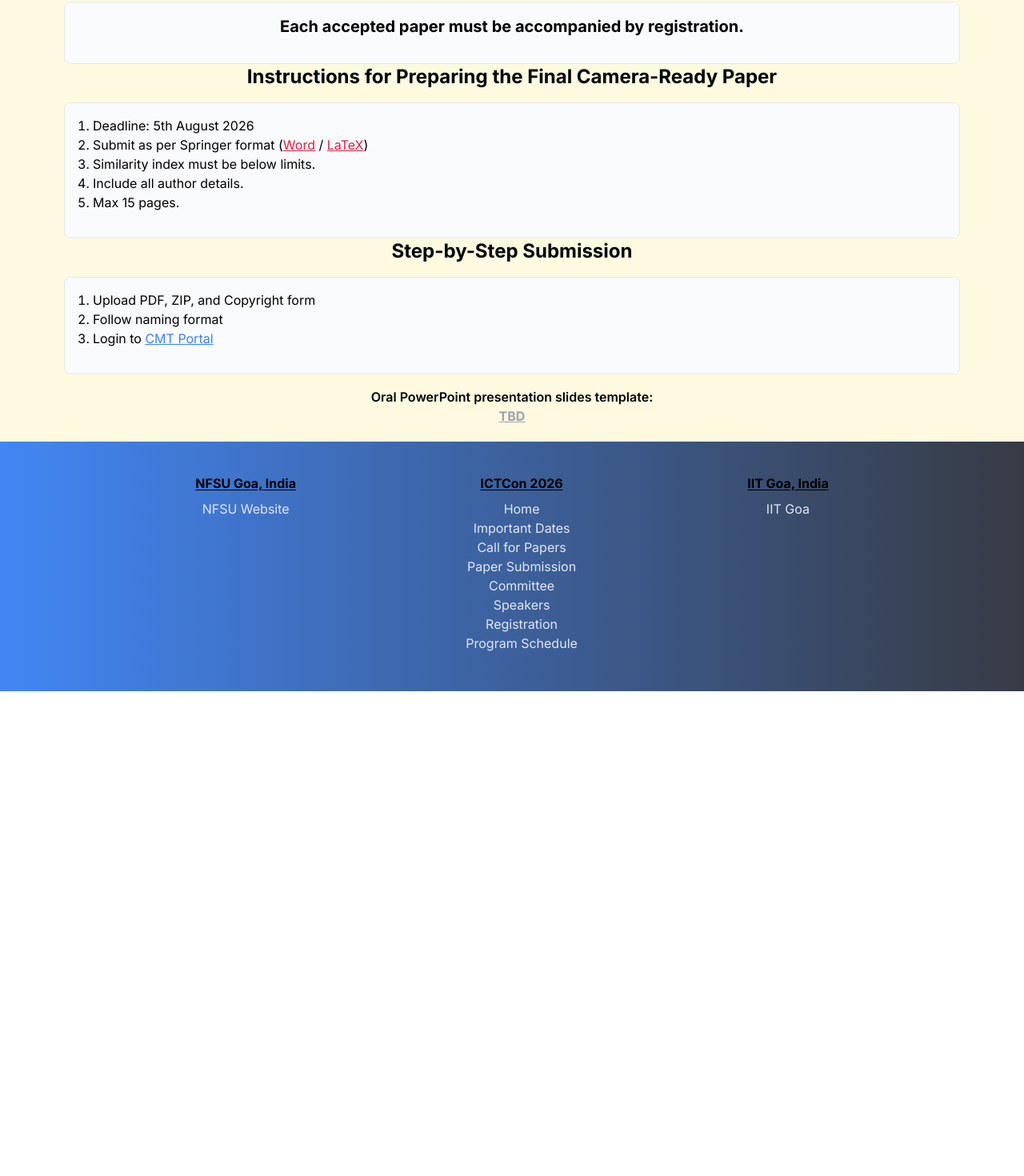
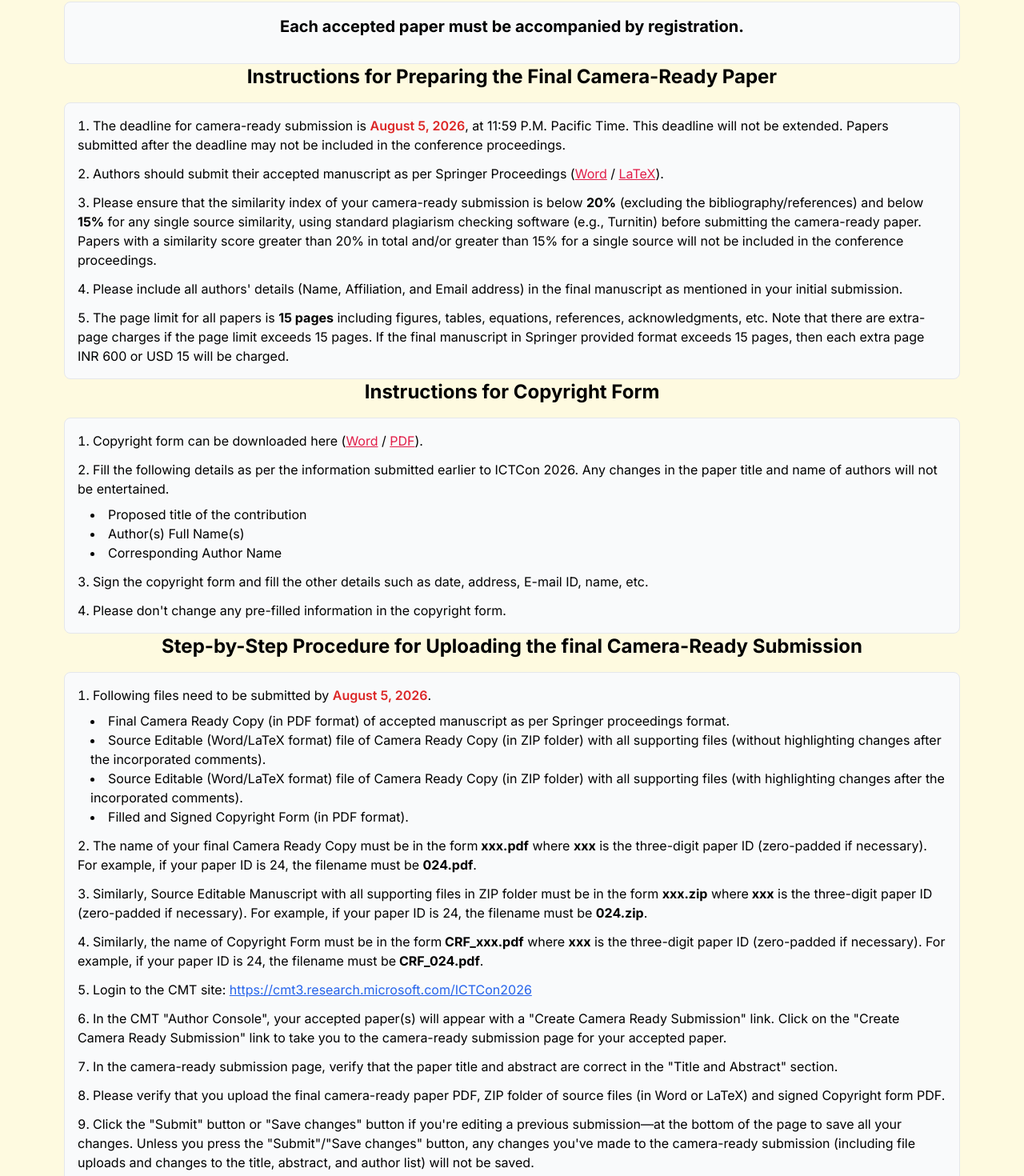
Before and after one commit to ictcon-cit/ictcon_2026, a Next.js app: page /registration in a window 1280 px wide. Shown: the part 1224-2694 px from the top of the page at 80% size. Before the commit the page ends 2088 px from the top, so only its background shows below. Built offline with nearby package versions, Linux system fonts and the light colour scheme.

Commit message:
Updated home

```diff
--- a/src/app/registration/page.tsx
+++ b/src/app/registration/page.tsx
@@ -171,11 +171,20 @@ const RegistrationPage = () => {
 </h2>
 
 <div className="border p-4 rounded-lg bg-gray-50">
-          <ol className="list-decimal list-inside mb-4">
-            <li>Deadline: 5th August 2026</li>
+  <ol className="list-decimal list-inside space-y-3">
+    <li>
+      The deadline for camera-ready submission is{" "}
+      <span className="font-semibold text-red-600">
+        August 5, 2026
+      </span>
+      , at 11:59 P.M. Pacific Time. This deadline will not be extended.
+      Papers submitted after the deadline may not be included in the
+      conference proceedings.
+    </li>
 
     <li>
-              Submit as per Springer format (
+      Authors should submit their accepted manuscript as per Springer
+      Proceedings (
       <DownloadButton
         href={"/Microsoft_Word_ICTCON-2026.zip"}
         filename={"Microsoft_Word_ICTCON-2026.zip"}
@@ -187,33 +196,172 @@ const RegistrationPage = () => {
         filename={"LaTeX2e_ICTCon-2026.zip"}
         text={"LaTeX"}
       />
-              )
+      ).
     </li>
 
-            <li>Similarity index must be below limits.</li>
-            <li>Include all author details.</li>
-            <li>Max 15 pages.</li>
+    <li>
+      Please ensure that the similarity index of your camera-ready
+      submission is below <strong>20%</strong> (excluding the
+      bibliography/references) and below <strong>15%</strong> for any
+      single source similarity, using standard plagiarism checking
+      software (e.g., Turnitin) before submitting the camera-ready paper.
+      Papers with a similarity score greater than 20% in total and/or
+      greater than 15% for a single source will not be included in the
+      conference proceedings.
+    </li>
+
+    <li>
+      Please include all authors' details (Name, Affiliation, and Email
+      address) in the final manuscript as mentioned in your initial
+      submission.
+    </li>
+
+    <li>
+      The page limit for all papers is <strong>15 pages</strong> including
+      figures, tables, equations, references, acknowledgments, etc. Note that there are extra-page charges if the page limit exceeds 15 pages. If the final manuscript in Springer provided format exceeds 15 pages, then each extra page INR 600 or USD 15 will be charged.
+    </li>
+  </ol>
+</div>
+
+
+<h2 className="text-2xl text-center font-bold mb-4">
+  Instructions for Copyright Form
+</h2>
+
+<div className="border p-4 rounded-lg bg-gray-50">
+  <ol className="list-decimal list-inside space-y-3">
+    <li>
+      Copyright form can be downloaded here (
+      <DownloadButton
+        href={"/copyright-form-word.docx"} // Replace later
+        filename={"copyright-form-word.docx"}
+        text={"Word"}
+      />{" "}
+      /{" "}
+      <DownloadButton
+        href={"/copyright-form.pdf"} // Replace later
+        filename={"copyright-form.pdf"}
+        text={"PDF"}
+      />
+      ).
+    </li>
+
+    <li>
+      Fill the following details as per the information submitted earlier
+      to ICTCon 2026. Any changes in the paper title and name of authors
+      will not be entertained.
+      <ul className="list-disc list-inside mt-2 ml-4">
+        <li>Proposed title of the contribution</li>
+        <li>Author(s) Full Name(s)</li>
+        <li>Corresponding Author Name</li>
+      </ul>
+    </li>
+
+    <li>
+      Sign the copyright form and fill the other details such as date,
+      address, E-mail ID, name, etc.
+    </li>
+
+    <li>
+      Please don't change any pre-filled information in the copyright
+      form.
+    </li>
   </ol>
 </div>
 
         <h2 className="text-2xl text-center font-bold mb-4">
-          Step-by-Step Submission
+          Step-by-Step Procedure for Uploading the final Camera-Ready Submission
         </h2>
 
         <div className="border p-4 rounded-lg bg-gray-50">
-          <ol className="list-decimal list-inside mb-4">
-            <li>Upload PDF, ZIP, and Copyright form</li>
-            <li>Follow naming format</li>
+  <ol className="list-decimal list-inside space-y-3">
     <li>
-              Login to{" "}
+      Following files need to be submitted by{" "}
+      <span className="font-semibold text-red-600">
+        August 5, 2026
+      </span>
+      .
+      <ul className="list-disc list-inside mt-2 ml-4">
+        <li>
+          Final Camera Ready Copy (in PDF format) of accepted manuscript
+          as per Springer proceedings format.
+        </li>
+        <li>
+          Source Editable (Word/LaTeX format) file of Camera Ready Copy
+          (in ZIP folder) with all supporting files (without highlighting
+          changes after the incorporated comments).
+        </li>
+        <li>
+          Source Editable (Word/LaTeX format) file of Camera Ready Copy
+          (in ZIP folder) with all supporting files (with highlighting
+          changes after the incorporated comments).
+        </li>
+        <li>
+          Filled and Signed Copyright Form (in PDF format).
+        </li>
+      </ul>
+    </li>
+
+    <li>
+      The name of your final Camera Ready Copy must be in the form
+      <strong> xxx.pdf</strong> where <strong>xxx</strong> is the
+      three-digit paper ID (zero-padded if necessary). For example, if
+      your paper ID is 24, the filename must be <strong>024.pdf</strong>.
+    </li>
+
+    <li>
+      Similarly, Source Editable Manuscript with all supporting files in
+      ZIP folder must be in the form <strong>xxx.zip</strong> where
+      <strong> xxx</strong> is the three-digit paper ID (zero-padded if
+      necessary). For example, if your paper ID is 24, the filename must
+      be <strong>024.zip</strong>.
+    </li>
+
+    <li>
+      Similarly, the name of Copyright Form must be in the form
+      <strong> CRF_xxx.pdf</strong> where <strong>xxx</strong> is the
+      three-digit paper ID (zero-padded if necessary). For example, if
+      your paper ID is 24, the filename must be
+      <strong> CRF_024.pdf</strong>.
+    </li>
+
+    <li>
+      Login to the CMT site:{" "}
       <a
         href="https://cmt3.research.microsoft.com/ICTCon2026"
         target="_blank"
         rel="noopener noreferrer"
-                className="text-blue-500 underline"
+        className="text-blue-600 underline"
       >
-                CMT Portal
+        https://cmt3.research.microsoft.com/ICTCon2026
       </a>
+    </li>
+
+    <li>
+      In the CMT "Author Console", your accepted paper(s) will appear
+      with a "Create Camera Ready Submission" link. Click on the "Create
+      Camera Ready Submission" link to take you to the camera-ready
+      submission page for your accepted paper.
+    </li>
+
+    <li>
+      In the camera-ready submission page, verify that the paper title
+      and abstract are correct in the "Title and Abstract" section.
+    </li>
+
+    <li>
+      Please verify that you upload the final camera-ready paper PDF, ZIP
+      folder of source files (in Word or LaTeX) and signed Copyright form
+      PDF.
+    </li>
+
+    <li>
+      Click the "Submit" button or "Save changes" button if you're
+      editing a previous submission—at the bottom of the page to save all
+      your changes. Unless you press the "Submit"/"Save changes" button,
+      any changes you've made to the camera-ready submission (including
+      file uploads and changes to the title, abstract, and author list)
+      will not be saved.
     </li>
   </ol>
 </div>
```
Lines whose indentation alone changed are shown as unchanged.
